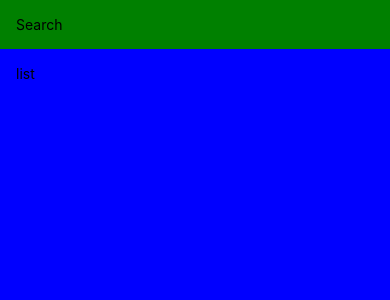
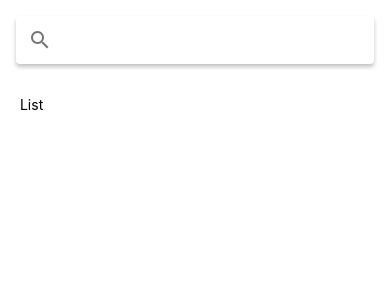
Before and after one commit to chefkasperson/MealsToGo, a React Native app: screen / in a window 390 px wide. Shown: the top 300 px of the page. Built offline with nearby package versions, Linux system fonts and the light colour scheme.

Commit message:
moved search to restaurant screen

```diff
--- a/App.js
+++ b/App.js
@@ -1,33 +1,18 @@
 import { StatusBar as ExpoStatusBar } from "expo-status-bar";
-import {
-  StyleSheet,
-  Text,
-  View,
-  SafeAreaView,
-  Platform,
-  StatusBar,
-} from "react-native";
+import { StyleSheet, StatusBar } from "react-native";
+import { RestaurantsScreen } from "./src/features/restaurants/screens/restaurants.screen";
+import { Searchbar } from "react-native-paper";
 
-const isAndroid = Platform.OS === "android";
 export default function App() {
   return (
     <>
-      <SafeAreaView style={styles.container}>
-        <View style={{ padding: 16, backgroundColor: "green" }}>
-          <Text>Search</Text>
-        </View>
-        <View style={{ flex: 1, padding: 16, backgroundColor: "blue" }}>
-          <Text>list</Text>
-        </View>
-      </SafeAreaView>
+      <RestaurantsScreen />
       <StatusBar style="auto" />
     </>
   );
 }
 
 const styles = StyleSheet.create({
-  container: {
-    flex: 1,
-    paddingTop: isAndroid ? StatusBar.currentHeight : 0,
-  },
+  container: {},
+  search: {},
 });
--- /dev/null
+++ b/src/features/restaurants/screens/restaurants.screen.js
@@ -0,0 +1,40 @@
+import React from "react";
+import {
+  SafeAreaView,
+  StatusBar,
+  StyleSheet,
+  Text,
+  View,
+  Platform,
+} from "react-native";
+import { Searchbar } from "react-native-paper";
+import { StatusBar as ExpoStatusBar } from "expo-status-bar";
+
+const isAndroid = Platform.OS === "android";
+
+export const RestaurantsScreen = () => {
+  return (
+    <SafeAreaView style={styles.container}>
+      <View style={styles.search}>
+        <Searchbar />
+      </View>
+      <View style={styles.list}>
+        <Text> List</Text>
+      </View>
+    </SafeAreaView>
+  );
+};
+
+const styles = StyleSheet.create({
+  container: {
+    flex: 1,
+    paddingTop: isAndroid ? StatusBar.currentHeight : 0,
+  },
+  search: {
+    padding: 16,
+  },
+  list: {
+    padding: 16,
+    flex: 1,
+  },
+});
```
Also changed, not shown: package.json (+10 -2 lines), src/features/restaurants/components/restaurant-info.component.js (added), 2 other files (tests, documents, lock files or other folders).
